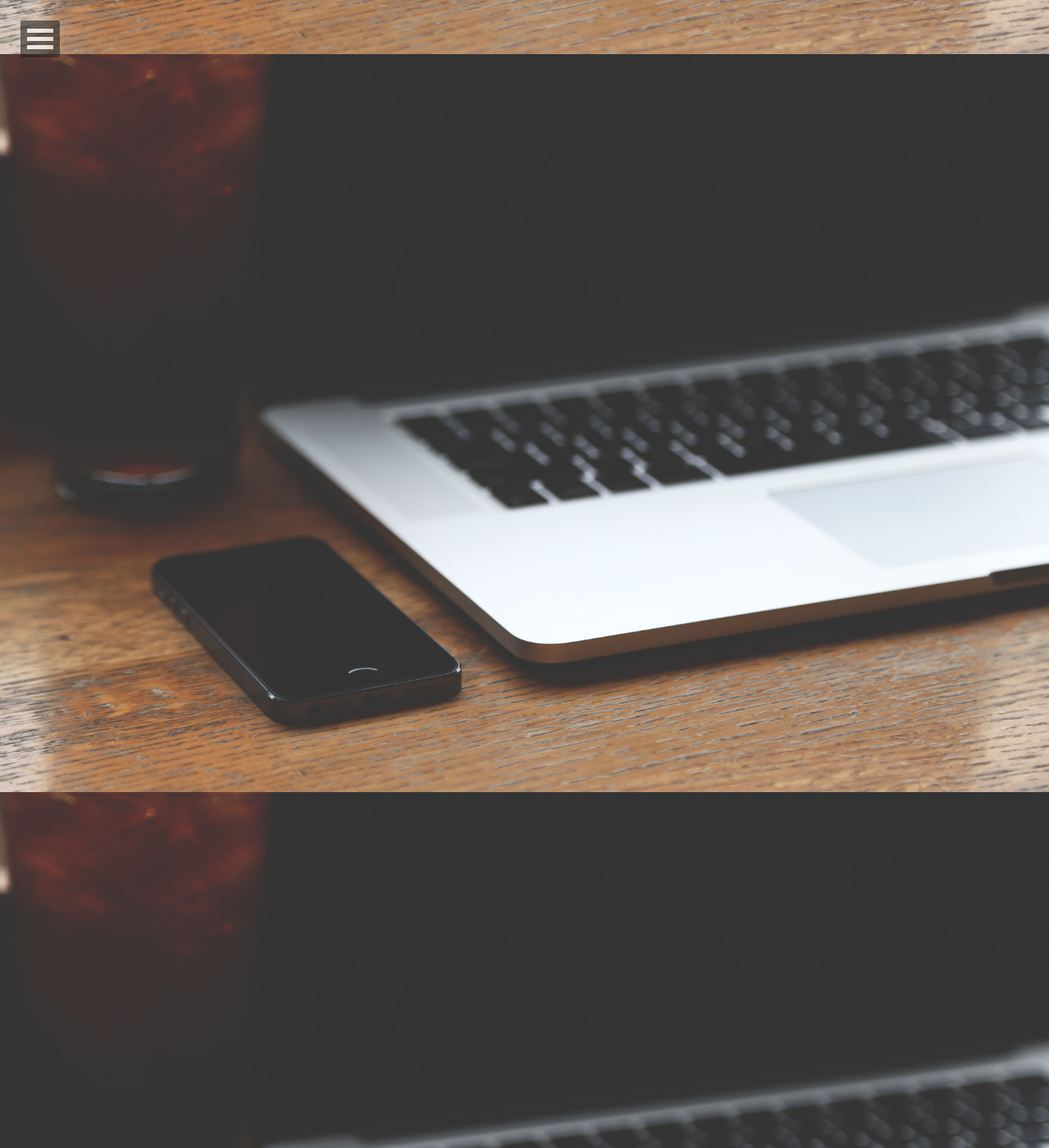
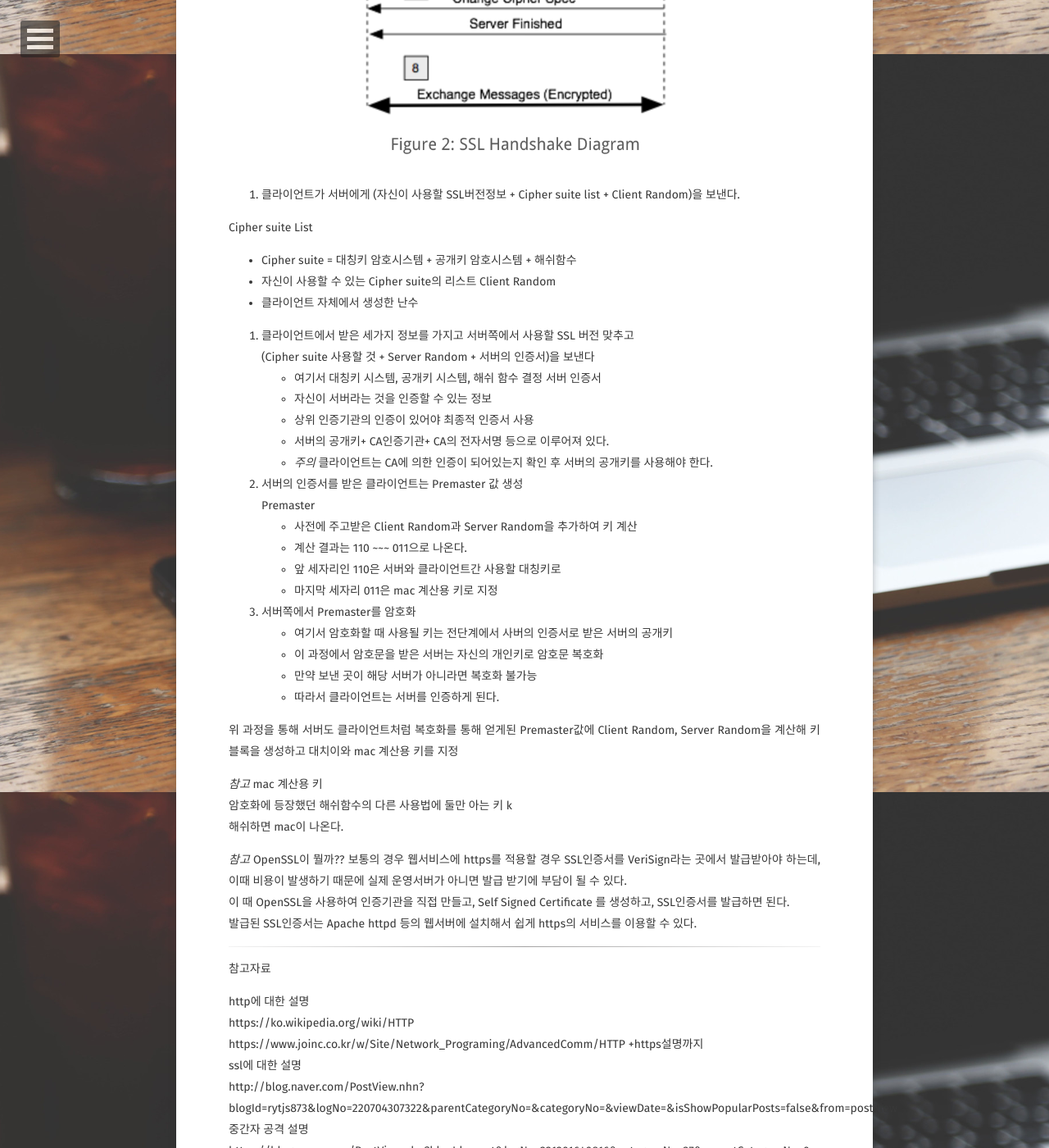
Before and after one commit to JoosJuliet/joosjuliet.github.io, a Jekyll site: the page built from _posts/2019-09-08-http_vs_https.md, in a window 1280 px wide and 1400 px high, scrolled down 3534 px. Shown: the whole window at 82% size. Built offline with Jekyll 4.4.1, drawn with Linux system fonts in a browser that asks for light colours; some web fonts are replaced; our own code applies the rules of GitHub Pages for plain Markdown files; some of the changed text lies outside the part shown.

Commit message:
repost https description

```diff
--- a/_posts/2019-09-08-http_vs_https.md
+++ b/_posts/2019-09-08-http_vs_https.md
@@ -55,8 +55,76 @@ HTTPS는 SSL 레이어 위에 HTTP를 통과 시키는 방식이다.
 간혹 HTTPS를 하나의 프로토콜로 인식하기도 하는데, HTTP와 SSL은 전혀 다른 계층의 프로토콜의 조합이다. HTTPS over SSL로 보는게 좀더 정확한 시각이다.
 
 
+### SSL/TLS
+TLS는 SSL의 ver.3정도 이기 때문에 함께 봐도 거진 상관이 없다.
+SSL은 TCP/IP환경에서만 작동하며, TCP,UDP중 TCP에서만 작동된다.
+
+- 메세지 암호 서비스
+- 서버 인증 서비스
+- 메세지 무결성을 인증
+이것을 바로 "3 way handshake"라고 한다.
 
 
+![ssl-on-the-7layer](images/2019-09-08-http_vs_https/ssl-on-the-7layer.png)
+
+응용계층과 인터넷 계층에서 암호화 하지 않는 이유는
+응용계층에서 암호화 하면 프로토콜도 많이 존재해, 그것들을 일일히 암호화하려면 프로토콜에 해당하는 암호시스템이 필요하게 되어버린다.
+그러므로 시간도 많이들고, 복잡해진다.
+
+인터넷 계층에서 하지 않는 이유는
+IP하나만 구동하기에 데이터의 분별력이 떨어지고 비연결형 프로토콜인 UDP까지 해당되어 낭비이다.
+
+
+#### SSL/TLS 구조
+- Change ciper
+    - 암호화 해주는 부분
+- Alert
+    - 동작 중 에러가 발생하는 곳을 발견 후 처리
+- Hand-Shake
+    - 클라이너트와 서버간의 TCP 연결을 담당하여 데이터 송/수신 담당
+- Record Layer
+    - 암/복호화 확실히 되었는지 검증하는 곳
+
+
+#### SSL/TLS Handshake
+![ssl-handshake](/images/2019-09-08-http_vs_https/ssl-handshake.png)
+1. 클라이언트가 서버에게 (자신이 사용할 SSL버전정보 + Cipher suite list + Client Random)을 보낸다.
+
+Cipher suite List
+- Cipher suite = 대칭키 암호시스템 + 공개키 암호시스템 + 해쉬함수
+- 자신이 사용할 수 있는 Cipher suite의 리스트
+Client Random
+- 클라이언트 자체에서 생성한 난수
+
+2. 클라이언트에서 받은 세가지 정보를 가지고 서버쪽에서 사용할 SSL 버전 맞추고
+(Cipher suite 사용할 것 + Server Random + 서버의 인증서)을 보낸다
+- 여기서 대칭키 시스템, 공개키 시스템, 해쉬 함수 결정
+서버 인증서
+- 자신이 서버라는 것을 인증할 수 있는 정보
+- 상위 인증기관의 인증이 있어야 최종적 인증서 사용
+- 서버의 공개키+ CA인증기관+ CA의 전자서명 등으로 이루어져 있다.
+- *주의* 클라이언트는 CA에 의한 인증이 되어있는지 확인 후 서버의 공개키를 사용해야 한다.
+
+3. 서버의 인증서를 받은 클라이언트는 Premaster 값 생성
+Premaster
+- 사전에 주고받은 Client Random과 Server Random을 추가하여 키 계산
+- 계산 결과는 110 ~~~ 011으로 나온다.
+- 앞 세자리인 110은 서버와 클라이언트간 사용할 대칭키로
+- 마지막 세자리 011은 mac 계산용 키로 지정
+
+4. 서버쪽에서 Premaster를 암호화
+- 여기서 암호화할 때 사용될 키는 전단계에서 사버의 인증서로 받은 서버의 공개키
+- 이 과정에서 암호문을 받은 서버는 자신의 개인키로 암호문 복호화
+- 만약 보낸 곳이 해당 서버가 아니라면 복호화 불가능
+- 따라서 클라이언트는 서버를 인증하게 된다.
+
+
+위 과정을 통해 서버도 클라이언트처럼 복호화를 통해 얻게된 Premaster값에 Client Random, Server Random을 계산해
+키 블록을 생성하고 대치이와 mac 계산용 키를 지정
+
+*참고* mac 계산용 키
+암호화에 등장했던 해쉬함수의 다른 사용법에 둘만 아는 키 k
+해쉬하면 mac이 나온다.
 
 *참고* OpenSSL이 뭘까??
 보통의 경우 웹서비스에 https를 적용할 경우 SSL인증서를 VeriSign라는 곳에서 발급받아야 하는데, 이때 비용이 발생하기 때문에 실제 운영서버가 아니면 발급 받기에 부담이 될 수 있다.
@@ -69,6 +137,7 @@ HTTPS는 SSL 레이어 위에 HTTP를 통과 시키는 방식이다.
 http에 대한 설명
 https://ko.wikipedia.org/wiki/HTTP
 https://www.joinc.co.kr/w/Site/Network_Programing/AdvancedComm/HTTP +https설명까지
-
+ssl에 대한 설명
+http://blog.naver.com/PostView.nhn?blogId=rytjs873&logNo=220704307322&parentCategoryNo=&categoryNo=&viewDate=&isShowPopularPosts=false&from=postView
 중간자 공격 설명
 https://blog.naver.com/PostView.nhn?blogId=ucert&logNo=221201640816&categoryNo=37&parentCategoryNo=0
```
Also changed, not shown: images/2019-09-08-http_vs_https/ssl-handshake.png (added), images/2019-09-08-http_vs_https/ssl-on-the-7layer.png (added).
